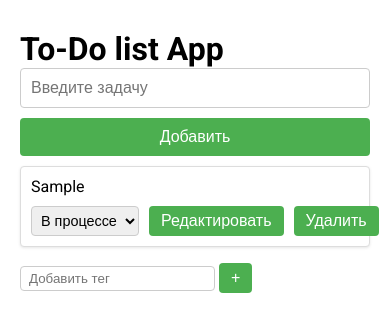
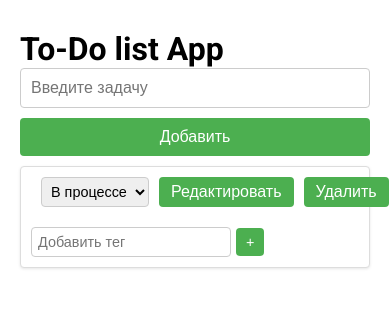
Before and after one commit to Pheeloque/todo-list-app, a React (Create React App) app: page / in a window 390 px wide. Both pictures are taken after typing "Sample" into the empty fields and a click on the button "Добавить". Shown: the top 332 px of the page. Built offline with nearby package versions, Linux system fonts and the light colour scheme.

Commit message:
minor imporvements

```diff
--- a/src/components/TagList.jsx
+++ b/src/components/TagList.jsx
@@ -6,7 +6,10 @@ function TagList({ tags = [], onAddTag, onDeleteTag }) {
   const [inputValue, setInputValue] = useState("");
 
   const handleInputChange = (event) => {
-    setInputValue(event.target.value);
+    const value = event.target.value;
+    if (value.length <= 20) {
+      setInputValue(value);
+    }
   };
 
   const handleKeyDown = (event) => {
@@ -23,6 +26,7 @@ function TagList({ tags = [], onAddTag, onDeleteTag }) {
           <Tag key={tag} tag={tag} onDelete={onDeleteTag} />
         ))}
       </div>
+      <div className={styles.inputContainer}>
         <input
           type="text"
           value={inputValue}
@@ -33,7 +37,7 @@ function TagList({ tags = [], onAddTag, onDeleteTag }) {
         />
         <button
           onClick={() => {
-          if (inputValue.trim()) {
+            if (inputValue.trim() && inputValue.trim().length <= 20) {
               onAddTag(inputValue.trim());
               setInputValue("");
             }
@@ -42,6 +46,7 @@ function TagList({ tags = [], onAddTag, onDeleteTag }) {
         >
           +
         </button>
+      </div>
     </>
   );
 }
--- a/src/components/TaskItem.jsx
+++ b/src/components/TaskItem.jsx
@@ -15,51 +15,40 @@ function TaskItem({
   onDeleteTag,
 }) {
   return (
-    <>
     <li key={task.id} className={styles.taskItem}>
       {editingTask?.id === task.id ? (
-          <>
+        <div className={styles.taskContent}>
           <input
             type="text"
             value={editingTask.text}
             onChange={(event) => onChangeEdit(event.target.value)}
-              className={styles.inputField}
+            className={styles.editInput}
           />
-            <div className={styles.taskMarker}>
           <TaskMarker
             marker={editingTask.marker}
-                onChangeMarker={(newMarker) =>
-                  onChangeMarker(task.id, newMarker)
-                }
+            onChangeMarker={(newMarker) => onChangeMarker(task.id, newMarker)}
           />
           <button onClick={onSaveEdit} disabled={!editingTask?.text.trim()}>
             Сохранить
           </button>
         </div>
-          </>
       ) : (
-          <>
+        <div className={styles.taskContent}>
           <div className={styles.taskText}>{task.text}</div>
-
-            <div className={styles.taskItemButtons}>
           <TaskMarker
             marker={task.marker}
-                onChangeMarker={(newMarker) =>
-                  onChangeMarker(task.id, newMarker)
-                }
+            onChangeMarker={(newMarker) => onChangeMarker(task.id, newMarker)}
           />
           <button onClick={() => onEditTask(task)}>Редактировать</button>
           <button onClick={() => onDeleteTask(task.id)}>Удалить</button>
         </div>
-          </>
       )}
-      </li>
       <TagList
         tags={task.tags || []}
         onAddTag={(newTag) => onAddTag(task.id, newTag)}
         onDeleteTag={(tagToDelete) => onDeleteTag(task.id, tagToDelete)}
       />
-    </>
+    </li>
   );
 }
 
--- a/src/styles/TagList.module.css
+++ b/src/styles/TagList.module.css
@@ -1,19 +1,26 @@
 .tagsContainer {
-  margin-bottom: 6px;
+  margin: 10px 0;
   display: flex;
   flex-wrap: wrap;
-  gap: 8px;
+  gap: 5px;
+}
+
+.inputContainer {
+  display: flex;
+  align-items: center;
+  gap: 5px;
 }
 
 .input {
-  flex: 1;
-  padding: 4px 8px;
+  padding: 6px;
+  font-size: 0.9em;
   border: 1px solid #ccc;
   border-radius: 4px;
 }
 
 .addButton {
-  margin-left: 4px;
+  padding: 6px 10px;
+  font-size: 0.9em;
   background-color: #4caf50;
   color: white;
   border: none;
--- a/src/styles/TaskItem.module.css
+++ b/src/styles/TaskItem.module.css
@@ -1,7 +1,6 @@
 .taskItem {
   display: flex;
-  justify-content: space-between;
-  align-items: center;
+  flex-direction: column;
   padding: 10px;
   margin-top: 10px;
   margin-bottom: 10px;
@@ -12,37 +11,29 @@
   width: 100%;
 }
 
+.taskContent {
+  display: flex;
+  align-items: center;
+  gap: 10px;
+  width: 100%;
+}
+
 .taskText {
   font-family: "Roboto", sans-serif;
   font-size: 1em;
   flex-grow: 1;
-  padding-right: 10px;
   white-space: nowrap;
   overflow: hidden;
   text-overflow: ellipsis;
-  width: 0;
-  min-width: 0;
 }
 
-.taskItemButtons {
-  display: flex;
-  gap: 10px;
-  align-items: center;
-}
-
-.taskMarker {
-  margin-right: 10px;
-}
-
-.inputField {
-  margin-right: 10px;
-  padding: 10px;
+.editInput {
+  flex-grow: 1;
+  min-width: 0;
+  padding: 6px;
   font-size: 1em;
   border: 1px solid #ccc;
   border-radius: 4px;
-  width: 30%;
-  height: 30px;
-  flex-grow: 1;
 }
 
 button {
@@ -64,33 +55,6 @@ button:disabled {
   cursor: not-allowed;
 }
 
-@media (max-width: 600px) {
-  .taskItem {
-    flex-direction: column;
-    align-items: flex-start;
-  }
-
-  .taskText {
-    padding-right: 0;
-    margin-bottom: 10px;
-    white-space: nowrap;
-    overflow: hidden;
-    text-overflow: ellipsis;
-    width: 100%;
-    min-width: 0;
-  }
-
-  .taskItemButtons {
-    width: 100%;
-    justify-content: space-between;
-  }
-
-  .inputField {
-    margin-bottom: 10px;
-    padding: 10px;
-    font-size: 1em;
-    width: 100%;
-    height: 30px;
-    flex-grow: 1;
-  }
+.taskMarker {
+  margin-right: 10px;
 }
```
Lines whose indentation alone changed are shown as unchanged.
